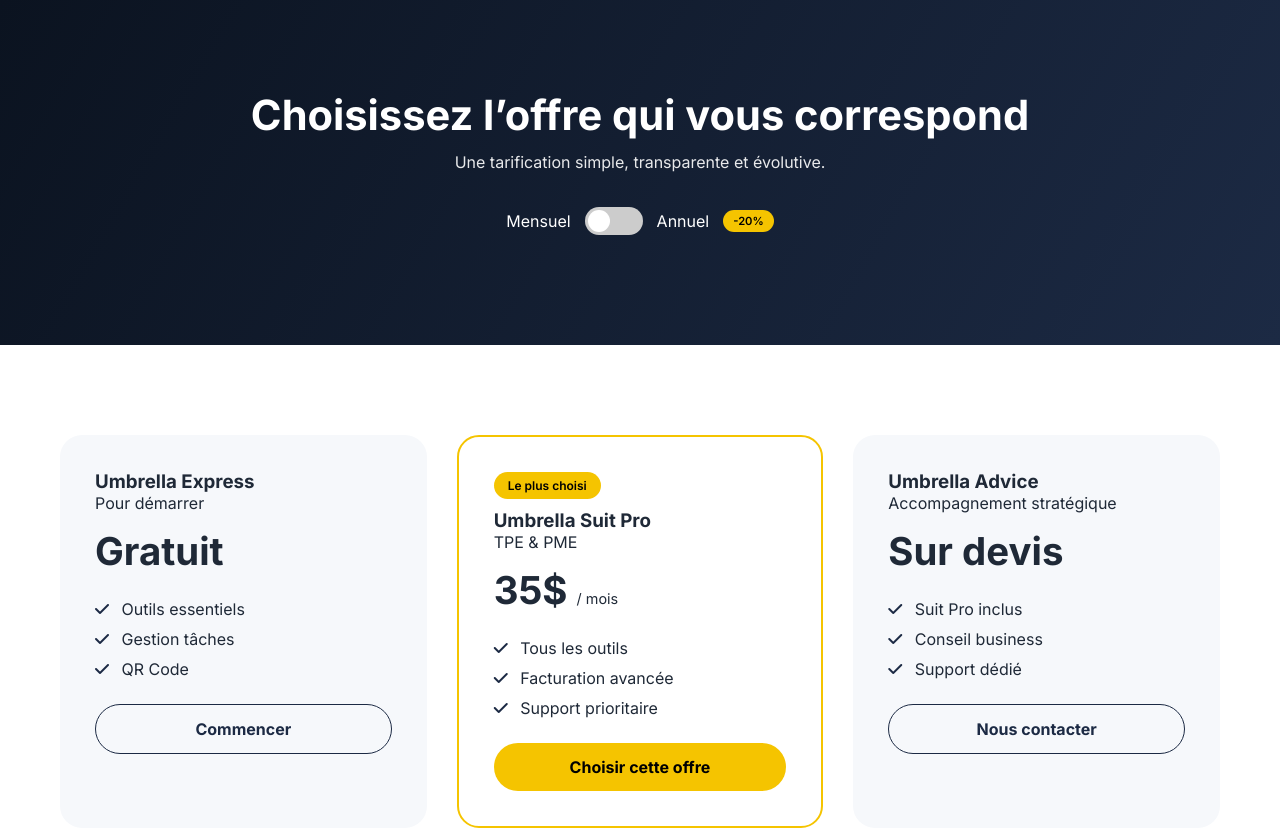
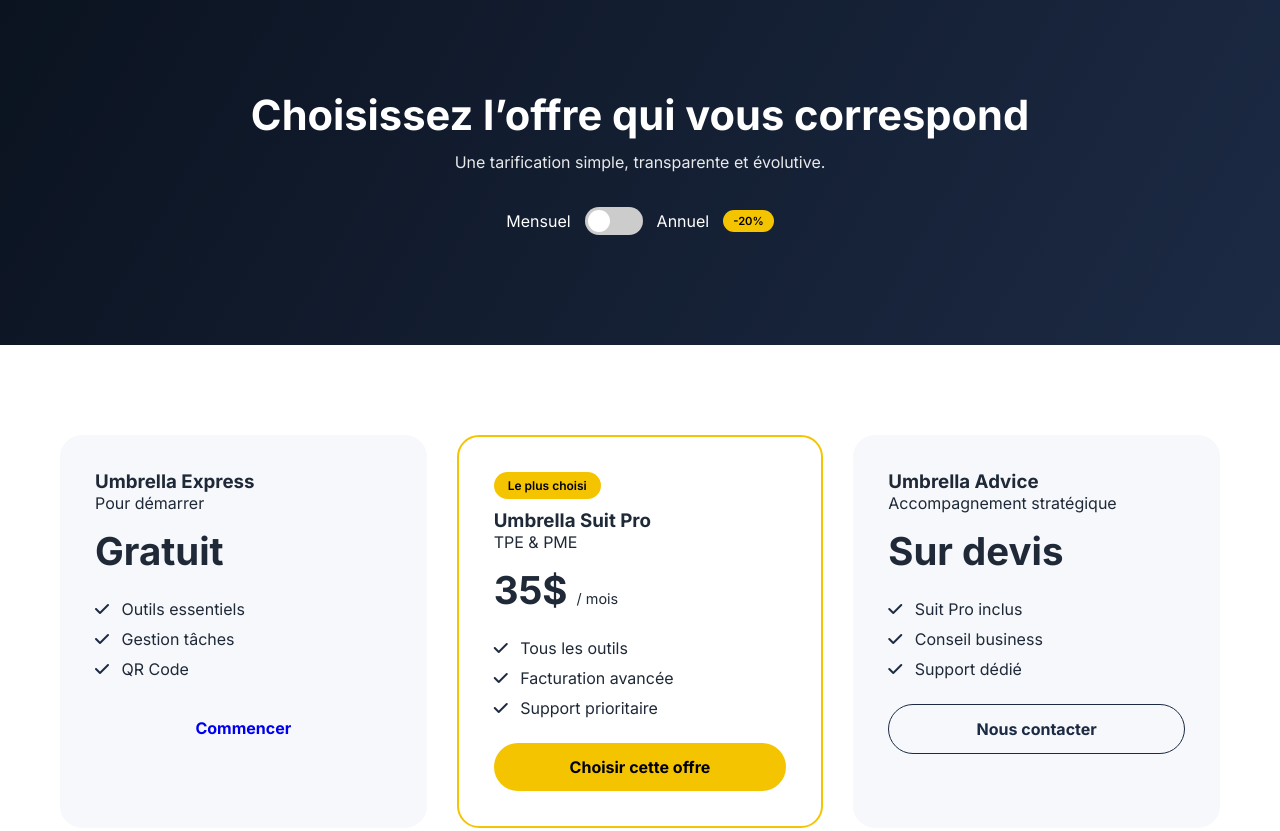
Before and after one commit to chrismsmr-celcom/umbrella-site, a website: page tarification.html in a window 1280 px wide. Shown: the top 831 px of the page. Drawn offline with Linux system fonts and the light colour scheme.

Commit message:
Update tarification.html

```diff
--- a/tarification.html
+++ b/tarification.html
@@ -182,7 +182,7 @@ footer{
         <li><i class="fa fa-check"></i> Gestion tâches</li>
         <li><i class="fa fa-check"></i> QR Code</li>
       </ul>
-      <a class="btn-secondary">Commencer</a>
+      <a class="cta-secondary" href="#outils">Commencer</a>
     </div>
 
     <!-- SUIT PRO -->
```
